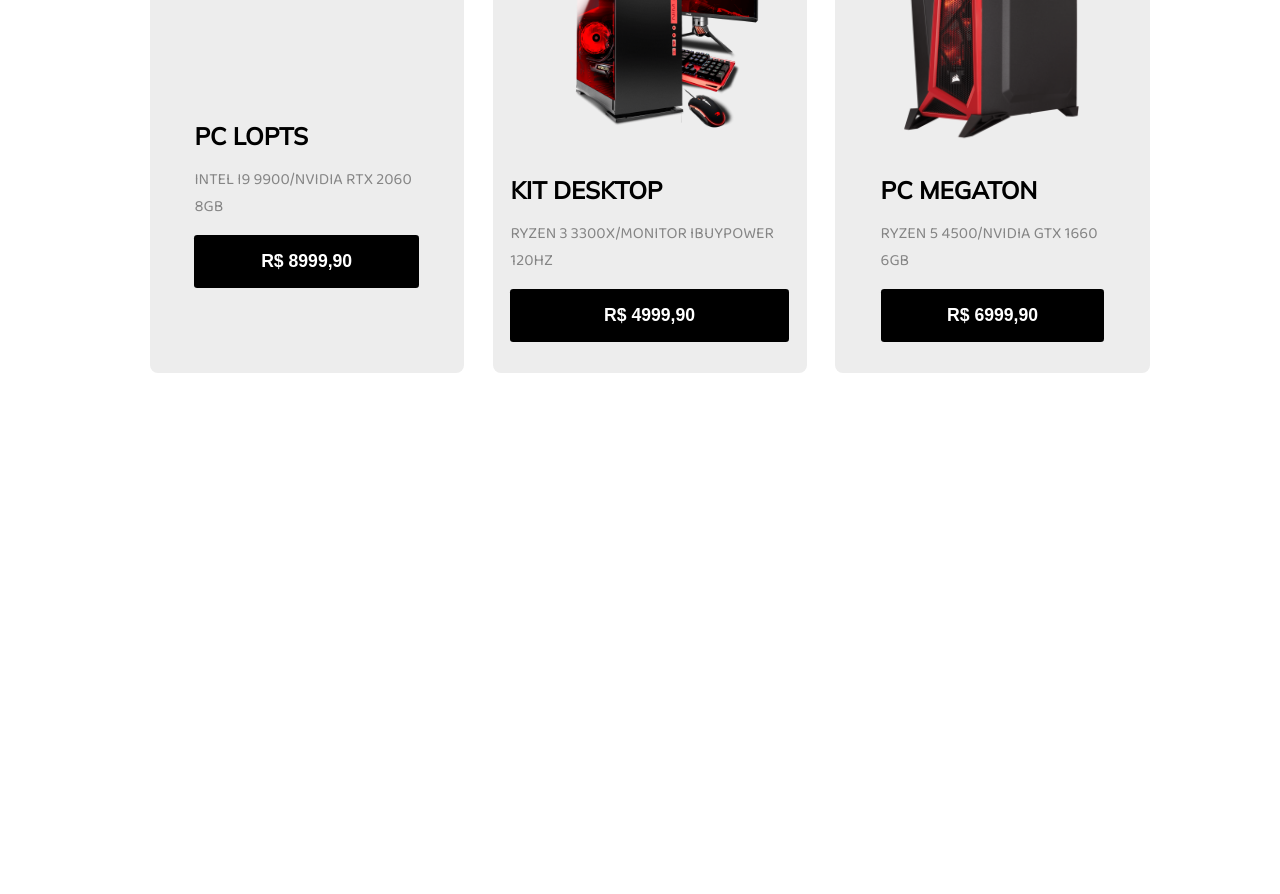
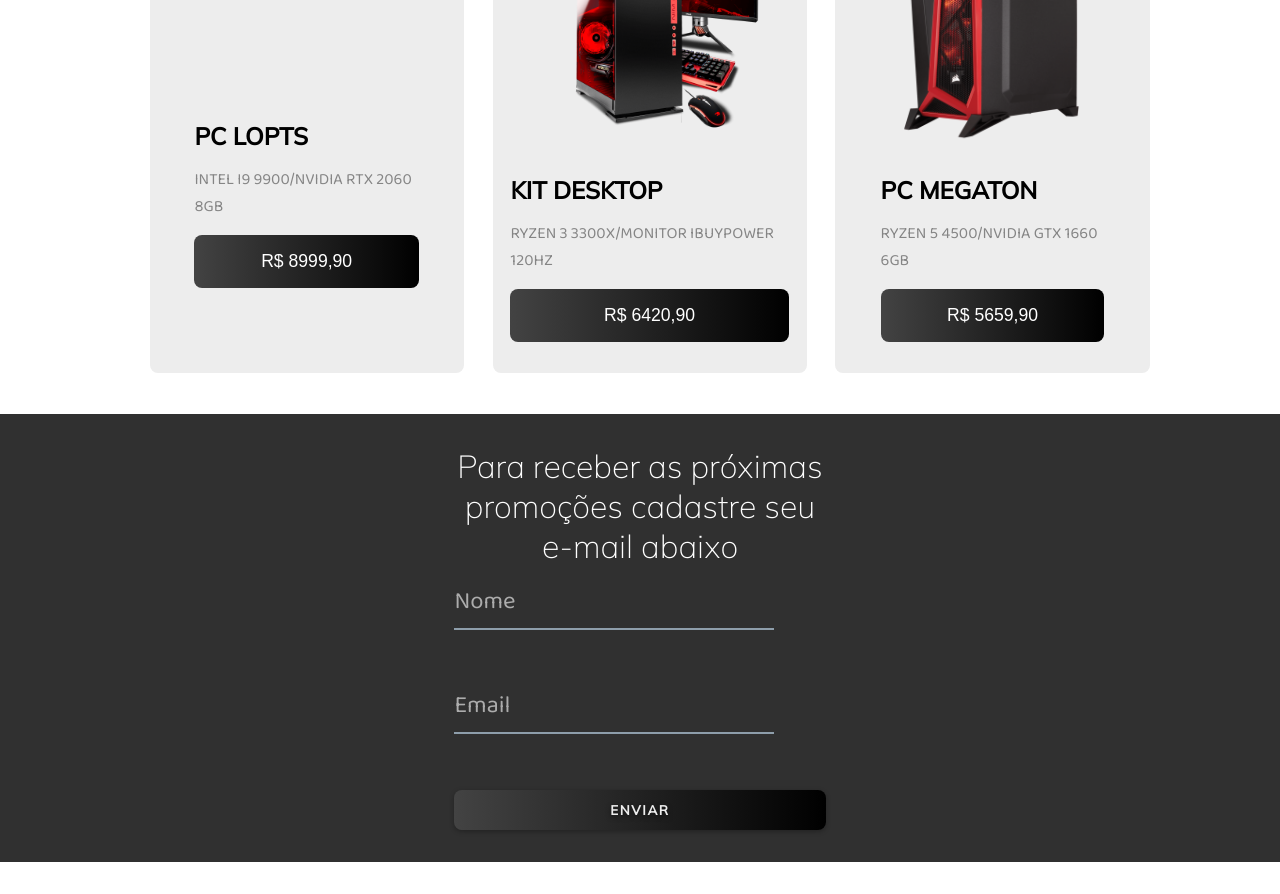
Before and after one commit to matheuskp29/e-commerce, a plain HTML site: page index.html in a window 1280 px wide. Shown: the part 857-1751 px from the top of the page. Before the commit the page ends 1239 px from the top, so only its background shows below. Drawn offline with Linux system fonts and the light colour scheme.

Commit message:
Sessao formulario realizada

```diff
--- a/css/style.css
+++ b/css/style.css
@@ -157,10 +157,11 @@ section .card-item{
     width: 90%;
     padding: 1rem 0;
     border: none;
-    background: #000;
+    background: #000000;
+    background: -webkit-linear-gradient(to right, #434343, #000000);
+    background: linear-gradient(to right, #434343, #000000);
     color: #fff;
-    border-radius: 0.2rem;
-    font-weight: bold;
+    border-radius: 0.5rem;
     font-size: 1.1rem;
     cursor: pointer;
     transition: 0.3s ease;
@@ -168,5 +169,106 @@ section .card-item{
 }
 
 .card-item button:hover{
-    background: #33cc00;
+    background: #8e9eab;
+    background: -webkit-linear-gradient(to right, #eef2f3, #8e9eab);
+    background: linear-gradient(to right, #eef2f3, #8e9eab);
+    color: #000000;
 }
+
+.formulario{
+    background-color: #303030;
+}
+
+.formulario h2{
+    width: 100%;
+    text-align: center;
+    font-family: var(--font-action);
+    color: #fff;
+    font-size: 2rem;
+    font-weight: lighter;
+}
+
+.formulario form{
+    width: 100%;
+    max-width: 31.2rem;
+    margin: 2rem auto;
+    padding: 2rem 4rem;
+    display: flex;
+    flex-direction: column;
+    margin-bottom: 2rem;
+}
+
+.input{
+    margin-bottom: 1.5rem;
+    position: relative;
+}
+
+input{
+    height: 3rem;
+    width: 20rem;
+    margin: 1rem 0;
+    padding: 1rem 0;
+    border: none;
+    border-bottom: 2px solid #8e9eab;
+    background-color: transparent;
+    outline: none;
+    font-size: 1.7rem;
+    font-family: var(--font-primary);
+    color: #fff;
+}
+
+label{
+    font-family: var(--font-primary);
+    font-size: 1.5rem;
+}
+
+.btn-submit{
+    height: 2.5rem;
+    font-family: var(--font-action);
+    margin-top: 1rem;
+    background: #000000;
+    background: -webkit-linear-gradient(to right, #434343, #000000);
+    background: linear-gradient(to right, #434343, #000000);
+    border: none;
+    border-radius: .5rem;
+    cursor: pointer;
+    color: #ededed;
+    font-weight: bold;
+    text-transform: uppercase;
+    letter-spacing: .1rem;
+    text-shadow: 0 .1rem .3rem rgba(0, 0, 0, 0.5);
+    box-shadow: 0 .1rem .3rem rgba(0, 0, 0, 0.3);
+}
+
+.btn-submit:hover{
+    background: #8e9eab;
+    background: -webkit-linear-gradient(to right, #eef2f3, #8e9eab);
+    background: linear-gradient(to right, #eef2f3, #8e9eab);
+    color: #000000;
+}
+
+input ~ label{
+    position: absolute;
+    top: 1rem;
+    left: 0;
+    color: rgba(255, 255, 255, 0.6);
+    transition: .4s;
+}
+
+input:focus ~ label,
+input:valid ~ label{
+    transform: translateY(-1.5rem);
+    font-size: .8rem;
+    letter-spacing: .1rem;
+}
+
+.error{
+    display: flex;
+    padding: 0;
+    background-color: rgba(255, 0, 0, 0.2);
+}
+
+.error.active{
+    border: .1rem solid red;
+    padding: .4rem;
+}
--- a/index.html
+++ b/index.html
@@ -23,6 +23,7 @@
             </div>
         </div>
     </header>
+
     <section class="promocao">
         <div class="content">
             <div class="title-promocao">
@@ -42,7 +43,7 @@
                     <div class="card-content">
                         <h3>KIT DESKTOP</h3>
                         <p>RYZEN 3 3300X/MONITOR IBUYPOWER 120HZ</p>
-                        <button class="btn-card">R$ 4999,90</button>
+                        <button class="btn-card">R$ 6420,90</button>
                     </div>
                  </div>
                  <div class="card-item">
@@ -50,12 +51,30 @@
                     <div class="card-content">
                         <h3>PC MEGATON</h3>
                         <p>RYZEN 5 4500/NVIDIA GTX 1660 6GB</p>
-                        <button class="btn-card">R$ 6999,90</button>
+                        <button class="btn-card">R$ 5659,90</button>
                     </div>
                  </div>
             </div>
         </div>
+    </section>
 
+    <section class="formulario">
+        <form >
+            <h2>
+                Para receber as próximas promoções cadastre seu e-mail abaixo
+            </h2>
+            <div class="input">
+                <input required type="text"/>
+                <label>Nome</label>
+                <span class="error"></span>
+            </div>
+            <div class="input">
+                <input required type="email"/>
+                <label>Email</label>
+                <span class="error"></span>
+            </div>
+            <button class="btn-submit" type="submit">Enviar</button>
+        </form>
     </section>
 
 </body>
```
Also changed, not shown: js/script.js (added).
